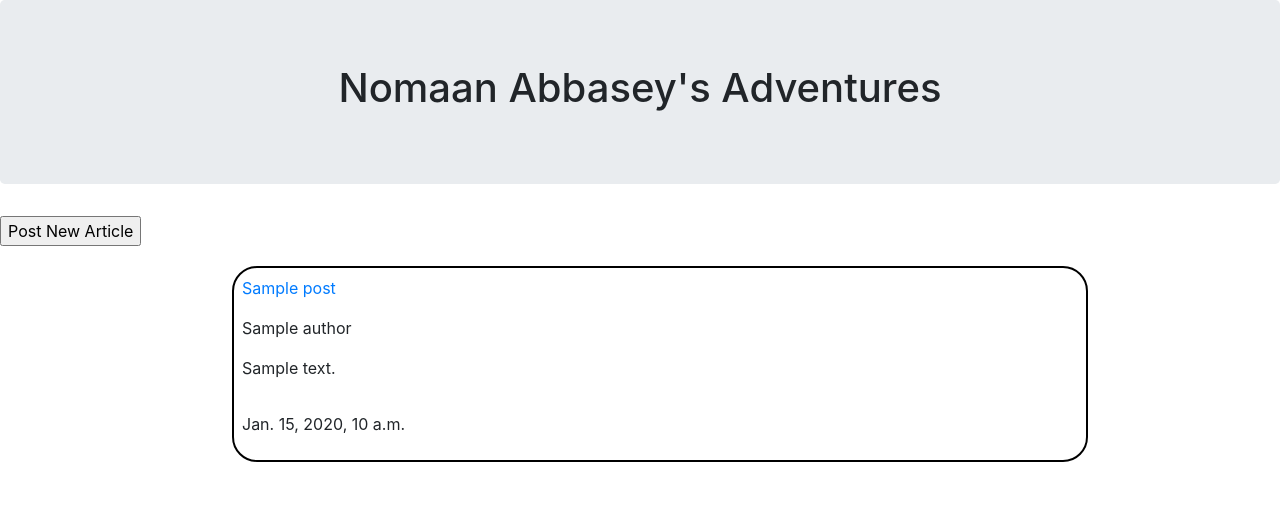
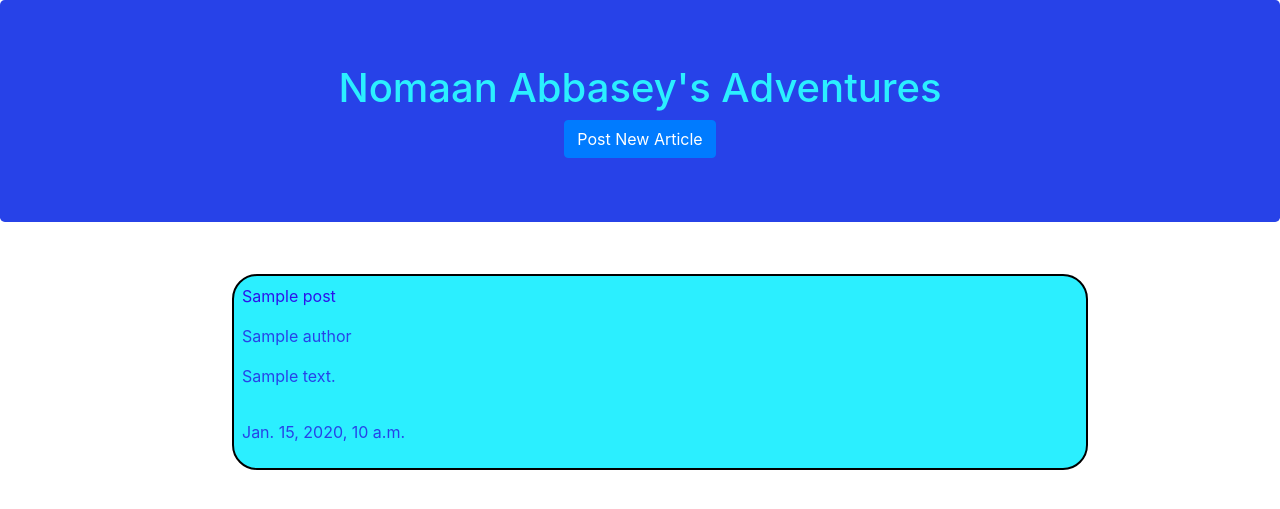
Before and after one commit to NomaanAbbasey/NomaanAbbaseyBlog, a Django app: page /blog/ in a window 1280 px wide. Shown: the top 509 px of the page. Run offline with Django 3.2, Linux system fonts and the light colour scheme; tables that the repository leaves empty hold one stand-in row (values such as "Sample post"); some libraries are stand-ins or nearby versions.

Commit message:
added images folder for background images and added color scheme for website

```diff
--- a/templates/blog/index.html
+++ b/templates/blog/index.html
@@ -5,25 +5,25 @@
     <title>Nomaan Abbasey's Blog</title>
     <link rel="stylesheet" href="https://stackpath.bootstrapcdn.com/bootstrap/4.3.1/css/bootstrap.min.css" integrity="sha384-ggOyR0iXCbMQv3Xipma34MD+dH/1fQ784/j6cY/iJTQUOhcWr7x9JvoRxT2MZw1T" crossorigin="anonymous">
 <script src="https://stackpath.bootstrapcdn.com/bootstrap/4.3.1/js/bootstrap.min.js" integrity="sha384-JjSmVgyd0p3pXB1rRibZUAYoIIy6OrQ6VrjIEaFf/nJGzIxFDsf4x0xIM+B07jRM" crossorigin="anonymous"></script>
-<body>
-<div class="jumbotron">
-    <h1 style="text-align: center">Nomaan Abbasey's Adventures</h1>
+<body style="">
+<div class="jumbotron" style="background-color: #2742E8">
+    <h1 style="text-align: center; color: #2BEFFF">Nomaan Abbasey's Adventures</h1>
+    <form style="text-align: center" action="{% url 'blog:post' %}">
+    {% csrf_token %}
+    <input class="btn btn-primary" type="submit" value="Post New Article">
+</form>
 </div>
-<form action="{% url 'blog:post' %}">
-    {% csrf_token %}
-    <input type="submit" value="Post New Article">
-</form>
 <div class="nav" style="text-align: center; align-items: center;">
 {% if latest_post_list %}
     <ul style="list-style: none; width: 70%; margin: auto">
     {% for val in latest_post_list %}
-        <li class="d-flex flex-column" style ="border: 2px solid black; border-radius: 25px; margin-top: 20px">
-            <a class="p-2" style="text-align: left" href="{% url 'blog:detail' val.id %}">{{ val.title }}</a>
-            <span class="p-2" style="padding-left: 50ch;text-align: left">{{ val.author }}</span>
-        <p class="p-2" style="text-align: left; width: 100ch; white-space: nowrap; overflow: hidden; text-overflow: ellipsis">
+        <li class="d-flex flex-column" style ="border: 2px solid black; border-radius: 25px; margin-top: 20px; background-color: #2BEFFF ">
+            <a class="p-2" style="text-align: left; color: #2D13EB; " href="{% url 'blog:detail' val.id %}">{{ val.title }}</a>
+            <span class="p-2" style="padding-left: 50ch;text-align: left; color: #2742E8">{{ val.author }}</span>
+        <p class="p-2" style="text-align: left; width: 100ch; white-space: nowrap; overflow: hidden; text-overflow: ellipsis; color: #2742E8">
             {{  val.description }}
         </p>
-        <p class="p-2" style="text-align: left"}>{{ val.pub_date }}</p>
+        <p class="p-2" style="text-align: left; color: #2742E8"}>{{ val.pub_date }}</p>
         </li>
     {% endfor %}
     </ul>
```
Also changed, not shown: images/gundam.jpg (added).
